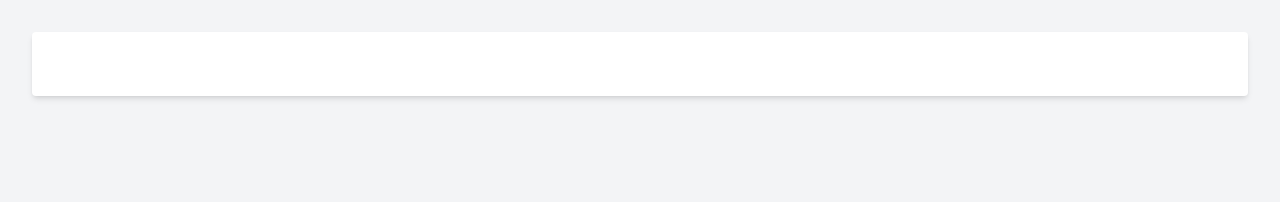
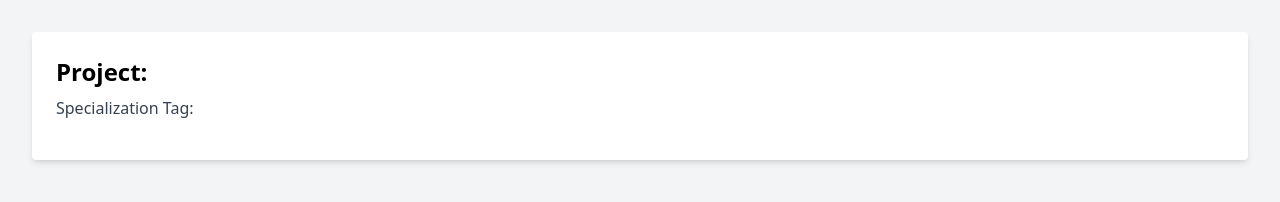
Before and after one commit to michael-collins/project-config, a plain HTML site: page index.html in a window 1280 px wide. Drawn offline with nearby package versions, Linux system fonts and the light colour scheme.

Commit message:
Update index.html

```diff
--- a/index.html
+++ b/index.html
@@ -5,13 +5,14 @@
     <meta name="viewport" content="width=device-width, initial-scale=1.0">
     <title>Project Schedule</title>
     <script src="https://cdn.tailwindcss.com"></script>
+    <script src="https://cdnjs.cloudflare.com/ajax/libs/PapaParse/5.3.0/papaparse.min.js"></script>
     <script defer src="script.js"></script>
 </head>
 <body class="bg-gray-100 p-8">
     <div class="container mx-auto">
         <div class="bg-white shadow-md rounded p-6 mb-4">
-            <h1 class="text-2xl font-bold mb-2" id="project-title"></h1>
-            <p class="text-gray-700 mb-4" id="specialization-tag"></p>
+            <h1 class="text-2xl font-bold mb-2" id="project-title">Project: </h1>
+            <p class="text-gray-700 mb-4" id="specialization-tag">Specialization Tag: </p>
         </div>
 
         <div id="project-schedule">
```
